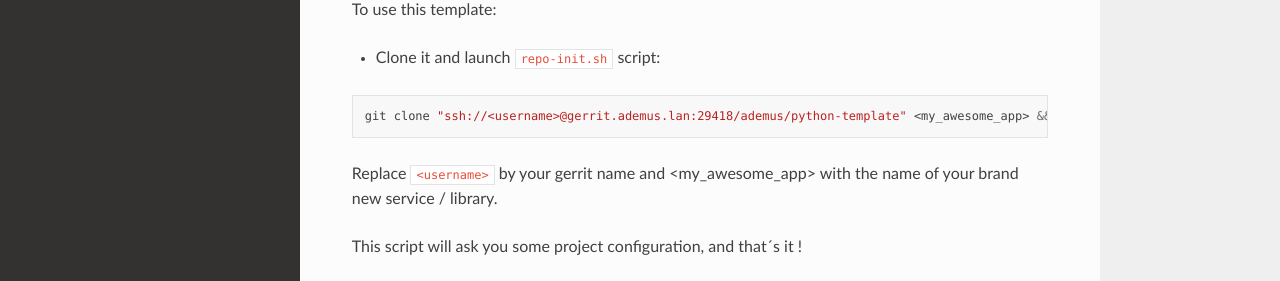
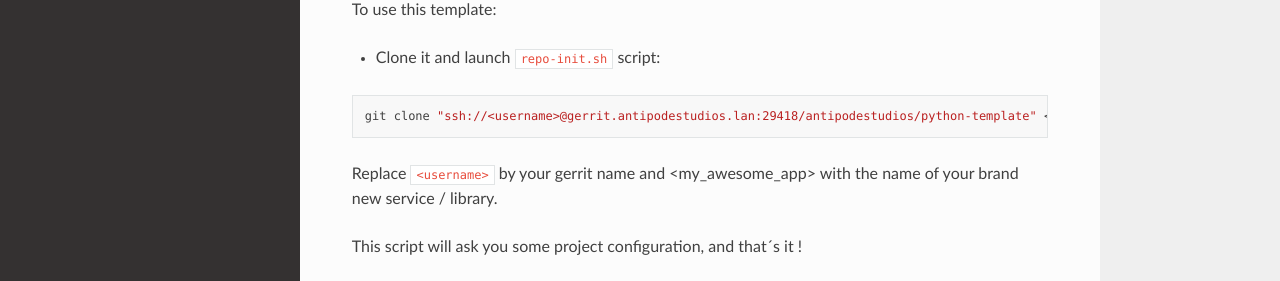
Before and after one commit to ademoverflow/python-template, a Sphinx documentation site: the page built from docs/source/readme.md, in a window 1280 px wide and 900 px high, scrolled down 2610 px. Shown: the part 452-733 px from the top of the window. Built offline with Sphinx 7.4.7 and the Read the Docs theme 2.0.0, drawn with Linux system fonts in a browser that asks for light colours; pages that are not in the unit, such as notebooks, are missing from menus.

Commit message:
fix: modify names from personal template

````diff
--- a/docker-compose.yml
+++ b/docker-compose.yml
@@ -16,5 +16,5 @@
       - TZ=${TZ}
     command: /bin/sh -c "while sleep 1000; do :; done"
     volumes:
-      - ~/.ssh:/home/ademus/.ssh:ro # To push changes within the container.
-      - ./:/home/ademus/code
+      - ~/.ssh:/home/antipodestudios/.ssh:ro # To push changes within the container.
+      - ./:/home/antipodestudios/code
--- a/docs/source/readme.md
+++ b/docs/source/readme.md
@@ -46,7 +46,6 @@
 - `production`: minimal image that contains production code only.
 - `development`: contains all the tools for development.
 
-
 ## What you need on your machine
 
 ### For Visual Studio Code Users
@@ -109,7 +107,7 @@
 - Clone it and launch `repo-init.sh` script:
 
 ```bash
-git clone "ssh://<username>@gerrit.ademus.lan:29418/ademus/python-template" <my_awesome_app> && cd <my_awesome_app> && ./scripts/repo-init.sh
+git clone "ssh://<username>@gerrit.antipodestudios.lan:29418/antipodestudios/python-template" <my_awesome_app> && cd <my_awesome_app> && ./scripts/repo-init.sh
 ```
 
 Replace `<username>` by your gerrit name and <my_awesome_app> with the name of your brand new service / library.
````
Also changed, not shown: other parts of docs/source/readme.md (+2 -3 lines), CHANGELOG.md (+29 -18 lines), pyproject.toml (+3 -5 lines), 2 other files.
